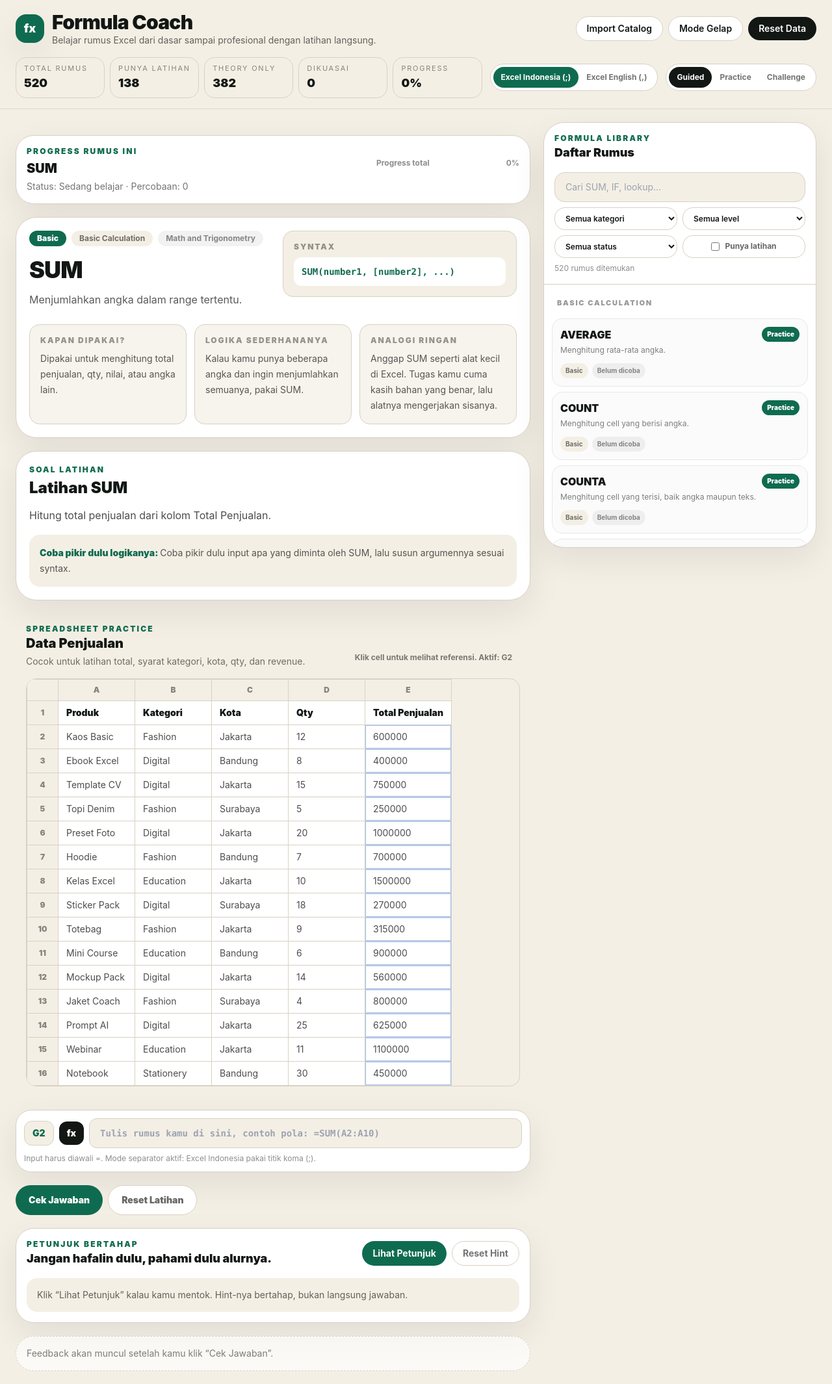
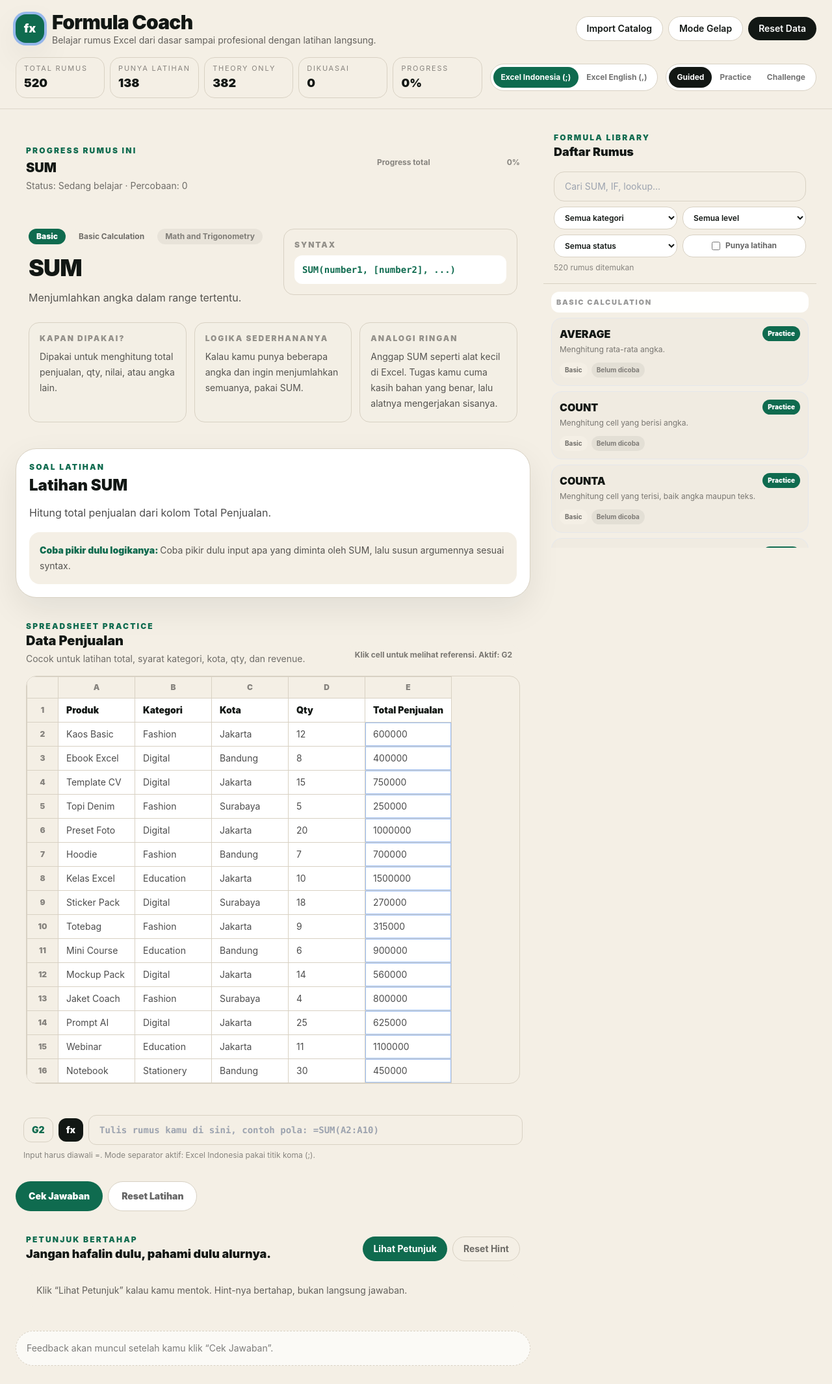
Before and after one commit to NexaPixelStudio/multipotentiality.id, a React (Vite) app: page / in a window 1280 px wide. Shown: the whole page at 65% size. Built offline with nearby package versions, Linux system fonts and the light colour scheme.

Commit message:
Add files via upload

```diff
--- a/src/components/FormulaBar.jsx
+++ b/src/components/FormulaBar.jsx
@@ -1,9 +1,9 @@
 export default function FormulaBar({ activeCell, value, onChange, separatorMode }) {
   return (
-    <div className="rounded-[1.5rem] border border-coach-line bg-white p-3 shadow-soft dark:border-white/10 dark:bg-white/[0.055]">
+    <div className="coach-card rounded-[1.5rem] p-3 dark:border-white/10 dark:bg-white/[0.055]">
       <div className="flex flex-col gap-2 sm:flex-row sm:items-center">
         <div className="flex items-center gap-2">
-          <div className="rounded-xl border border-coach-line bg-coach-beige px-3 py-2 text-sm font-black text-coach-green dark:border-white/10 dark:bg-black/20 dark:text-emerald-200">
+          <div className="rounded-xl border border-coach-line bg-coach-beige px-3 py-2 text-sm font-black text-coach-green dark:border-white/10 dark:bg-black/20 dark:text-coach-sky">
             {activeCell || 'A1'}
           </div>
           <div className="rounded-xl bg-coach-ink px-3 py-2 text-sm font-black text-white dark:bg-white dark:text-coach-ink">fx</div>
@@ -12,7 +12,7 @@
           value={value}
           onChange={(event) => onChange(event.target.value)}
           placeholder={separatorMode === 'id' ? 'Tulis rumus kamu di sini, contoh pola: =SUM(A2:A10)' : 'Write your formula here, example pattern: =SUM(A2:A10)'}
-          className="min-h-[46px] flex-1 rounded-xl border border-coach-line bg-coach-beige px-4 font-mono text-sm font-semibold outline-none transition focus:border-coach-green dark:border-white/10 dark:bg-black/20 dark:text-white"
+          className="min-h-[46px] flex-1 rounded-xl border border-coach-line bg-coach-beige px-4 font-mono text-sm font-semibold outline-none transition focus:border-coach-aqua dark:border-white/10 dark:bg-black/20 dark:text-white"
         />
       </div>
       <p className="mt-2 text-xs text-black/45 dark:text-white/45">
--- a/src/components/FormulaSidebar.jsx
+++ b/src/components/FormulaSidebar.jsx
@@ -5,7 +5,7 @@
 const statusClasses = {
   'Belum dicoba': 'bg-black/5 text-black/45 dark:bg-white/10 dark:text-white/45',
   'Sedang belajar': 'bg-amber-100 text-amber-800 dark:bg-amber-400/15 dark:text-amber-200',
-  Benar: 'bg-coach-green/12 text-coach-green dark:bg-emerald-400/15 dark:text-emerald-200',
+  Benar: 'bg-coach-sky/35 text-coach-green dark:bg-coach-sky/15 dark:text-coach-sky',
   'Perlu ulang': 'bg-rose-100 text-rose-700 dark:bg-rose-400/15 dark:text-rose-200'
 };
 
@@ -28,11 +28,11 @@
   }, [filtered]);
 
   const content = (
-    <aside className="flex h-full flex-col rounded-[2rem] border border-coach-line bg-white shadow-soft dark:border-white/10 dark:bg-white/[0.055]">
+    <aside className="flex h-full flex-col coach-card-strong rounded-[2rem] dark:border-white/10 dark:bg-white/[0.055]">
       <div className="border-b border-coach-line p-4 dark:border-white/10">
         <div className="flex items-center justify-between gap-3">
           <div>
-            <p className="text-xs font-black uppercase tracking-[0.18em] text-coach-green dark:text-emerald-300">Formula Library</p>
+            <p className="text-xs font-black uppercase tracking-[0.18em] text-coach-green dark:text-coach-sky">Formula Library</p>
             <h2 className="text-lg font-black text-coach-ink dark:text-white">Daftar Rumus</h2>
           </div>
           <button onClick={onClose} className="rounded-full px-3 py-1 text-sm font-bold text-black/50 lg:hidden dark:text-white/60">Tutup</button>
@@ -43,7 +43,7 @@
             value={query}
             onChange={(event) => setQuery(event.target.value)}
             placeholder="Cari SUM, IF, lookup..."
-            className="w-full rounded-2xl border border-coach-line bg-coach-beige px-4 py-3 text-sm outline-none transition focus:border-coach-green dark:border-white/10 dark:bg-black/20 dark:text-white"
+            className="w-full rounded-2xl border border-coach-line bg-coach-beige px-4 py-3 text-sm outline-none transition focus:border-coach-aqua dark:border-white/10 dark:bg-black/20 dark:text-white"
           />
           <div className="grid grid-cols-2 gap-2">
             <select value={category} onChange={(event) => setCategory(event.target.value)} className="rounded-2xl border border-coach-line bg-white px-3 py-2 text-xs font-semibold dark:border-white/10 dark:bg-black/20 dark:text-white">
@@ -86,7 +86,7 @@
                     <button
                       key={formula.id}
                       onClick={() => onSelect(formula.id)}
-                      className={`w-full rounded-2xl border p-3 text-left transition hover:border-coach-green hover:bg-coach-green/5 ${selectedId === formula.id ? 'border-coach-green bg-coach-green/10' : 'border-black/6 bg-black/[0.015] dark:border-white/8 dark:bg-white/[0.025]'}`}
+                      className={`w-full rounded-2xl border p-3 text-left transition hover:border-coach-aqua hover:bg-coach-sky/20 ${selectedId === formula.id ? 'border-coach-green bg-coach-sky/35' : 'border-black/6 bg-black/[0.015] dark:border-white/8 dark:bg-white/[0.025]'}`}
                     >
                       <div className="flex items-start justify-between gap-2">
                         <div>
--- a/src/components/FormulaTheory.jsx
+++ b/src/components/FormulaTheory.jsx
@@ -1,6 +1,6 @@
 export default function FormulaTheory({ formula, isGeneric }) {
   return (
-    <section className="rounded-[2rem] border border-coach-line bg-white p-5 shadow-soft dark:border-white/10 dark:bg-white/[0.055]">
+    <section className="coach-card-strong rounded-[2rem] p-5 dark:border-white/10 dark:bg-white/[0.055]">
       <div className="flex flex-col gap-4 lg:flex-row lg:items-start lg:justify-between">
         <div>
           <div className="flex flex-wrap items-center gap-2">
@@ -13,7 +13,7 @@
         </div>
         <div className="rounded-2xl border border-coach-line bg-coach-beige p-4 dark:border-white/10 dark:bg-black/20 lg:w-[360px]">
           <p className="text-xs font-black uppercase tracking-[0.16em] text-black/40 dark:text-white/45">Syntax</p>
-          <code className="mt-2 block break-words rounded-xl bg-white px-3 py-3 text-sm font-bold text-coach-green dark:bg-white/8 dark:text-emerald-200">
+          <code className="mt-2 block break-words rounded-xl bg-white px-3 py-3 text-sm font-bold text-coach-green dark:bg-white/8 dark:text-coach-sky">
             {formula.syntax}
           </code>
         </div>
@@ -26,7 +26,7 @@
       </div>
 
       {isGeneric && (
-        <div className="mt-5 rounded-2xl border border-dashed border-coach-green/40 bg-coach-green/8 p-4 text-sm text-coach-green dark:text-emerald-200">
+        <div className="mt-5 rounded-2xl border border-dashed border-coach-aqua/55 bg-coach-sky/25 p-4 text-sm text-coach-green dark:text-coach-sky">
           Latihan detail belum tersedia, akan ditambahkan bertahap. Tapi kamu tetap bisa latihan struktur rumus dasarnya di bawah.
         </div>
       )}
--- a/src/components/Header.jsx
+++ b/src/components/Header.jsx
@@ -18,7 +18,7 @@
         <div className="flex flex-col justify-between gap-4 lg:flex-row lg:items-center">
           <div>
             <div className="flex items-center gap-3">
-              <div className="grid h-11 w-11 place-items-center rounded-2xl bg-coach-green text-lg font-black text-white shadow-soft">fx</div>
+              <div className="grid h-11 w-11 place-items-center rounded-2xl bg-coach-green text-lg font-black text-white shadow-soft ring-4 ring-coach-sky/45">fx</div>
               <div>
                 <h1 className="text-2xl font-black tracking-tight text-coach-ink dark:text-white sm:text-3xl">Formula Coach</h1>
                 <p className="max-w-2xl text-sm text-black/60 dark:text-white/62">
@@ -29,19 +29,19 @@
           </div>
 
           <div className="flex flex-wrap items-center gap-2">
-            <label className="cursor-pointer rounded-full border border-coach-line bg-white px-4 py-2 text-sm font-semibold text-coach-ink transition hover:border-coach-green dark:border-white/10 dark:bg-white/5 dark:text-white">
+            <label className="cursor-pointer rounded-full border border-coach-line bg-white px-4 py-2 text-sm font-semibold text-coach-ink transition hover:border-coach-aqua dark:border-white/10 dark:bg-white/5 dark:text-white">
               Import Catalog
               <input type="file" accept="application/json" className="hidden" onChange={onImportCatalog} />
             </label>
             <button
               onClick={onToggleDark}
-              className="rounded-full border border-coach-line bg-white px-4 py-2 text-sm font-semibold text-coach-ink transition hover:border-coach-green dark:border-white/10 dark:bg-white/5 dark:text-white"
+              className="rounded-full border border-coach-line bg-white px-4 py-2 text-sm font-semibold text-coach-ink transition hover:border-coach-aqua dark:border-white/10 dark:bg-white/5 dark:text-white"
             >
               {darkMode ? 'Mode Terang' : 'Mode Gelap'}
             </button>
             <button
               onClick={onReset}
-              className="rounded-full bg-coach-ink px-4 py-2 text-sm font-semibold text-white transition hover:bg-coach-green dark:bg-white dark:text-coach-ink"
+              className="rounded-full bg-coach-ink px-4 py-2 text-sm font-semibold text-white transition hover:bg-coach-clay dark:bg-white dark:text-coach-ink"
             >
               Reset Data
             </button>
--- a/src/components/HintBox.jsx
+++ b/src/components/HintBox.jsx
@@ -3,10 +3,10 @@
   const visibleHints = hints.slice(0, Math.min(hintIndex + 1, limit));
 
   return (
-    <section className="rounded-[1.75rem] border border-coach-line bg-white p-4 shadow-soft dark:border-white/10 dark:bg-white/[0.055]">
+    <section className="coach-card rounded-[1.75rem] p-4 dark:border-white/10 dark:bg-white/[0.055]">
       <div className="flex flex-col gap-3 sm:flex-row sm:items-center sm:justify-between">
         <div>
-          <p className="text-xs font-black uppercase tracking-[0.18em] text-coach-green dark:text-emerald-300">Petunjuk Bertahap</p>
+          <p className="text-xs font-black uppercase tracking-[0.18em] text-coach-green dark:text-coach-sky">Petunjuk Bertahap</p>
           <h3 className="text-lg font-black text-coach-ink dark:text-white">Jangan hafalin dulu, pahami dulu alurnya.</h3>
         </div>
         <div className="flex gap-2">
@@ -31,7 +31,7 @@
         <ol className="mt-4 space-y-2">
           {visibleHints.map((hint, index) => (
             <li key={`${hint}-${index}`} className="rounded-2xl bg-coach-beige p-3 text-sm leading-6 text-black/65 dark:bg-black/20 dark:text-white/65">
-              <span className="font-black text-coach-green dark:text-emerald-300">Hint {index + 1}: </span>{hint}
+              <span className="font-black text-coach-green dark:text-coach-sky">Hint {index + 1}: </span>{hint}
             </li>
           ))}
         </ol>
--- a/src/components/ProgressPanel.jsx
+++ b/src/components/ProgressPanel.jsx
@@ -3,10 +3,10 @@
   const status = formulaProgress?.status || 'Belum dicoba';
 
   return (
-    <section className="rounded-[1.75rem] border border-coach-line bg-white p-4 shadow-soft dark:border-white/10 dark:bg-white/[0.055]">
+    <section className="coach-card rounded-[1.75rem] p-4 dark:border-white/10 dark:bg-white/[0.055]">
       <div className="flex flex-col gap-4 sm:flex-row sm:items-center sm:justify-between">
         <div>
-          <p className="text-xs font-black uppercase tracking-[0.18em] text-coach-green dark:text-emerald-300">Progress Rumus Ini</p>
+          <p className="text-xs font-black uppercase tracking-[0.18em] text-coach-green dark:text-coach-sky">Progress Rumus Ini</p>
           <h3 className="mt-1 text-xl font-black text-coach-ink dark:text-white">{formula.name}</h3>
           <p className="mt-1 text-sm text-black/55 dark:text-white/55">Status: {status} · Percobaan: {attempts}</p>
         </div>
```
